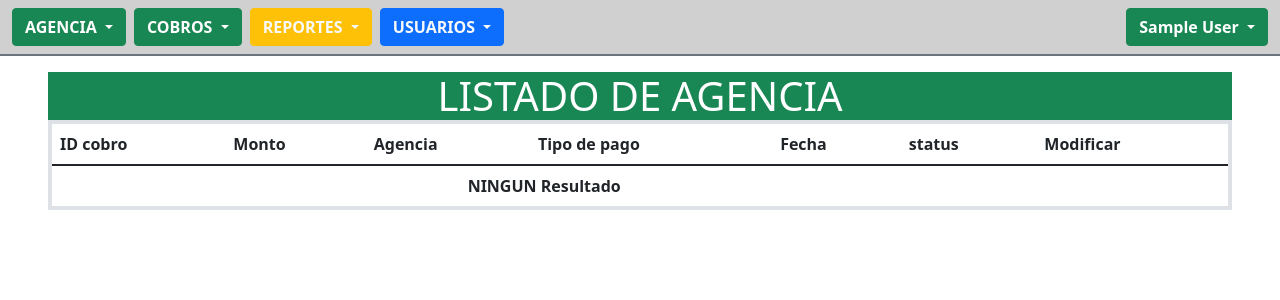
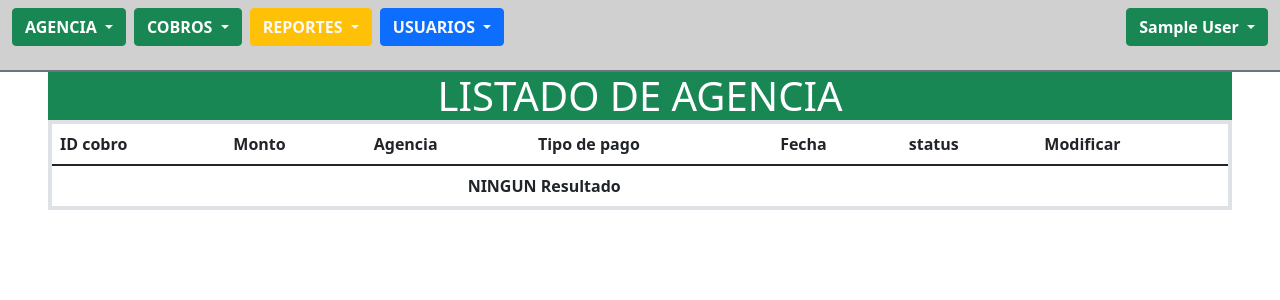
Before and after one commit to YevilRojas93/abm-morelli, a PHP site: template pages/listadocobros.views.php in a window 1280 px wide. Shown: the top 300 px of the page. Run offline with PHP 8.4, Linux system fonts and the light colour scheme; the template is opened without the code that fills it, so the values that code supplies are empty; the visitor is signed in with stand-in values (Sample User, id 1); some libraries are stand-ins or nearby versions.

Commit message:
nuevas reparaciones

```diff
--- a/pages/cargarcobros.views.php
+++ b/pages/cargarcobros.views.php
@@ -1,7 +1,7 @@
 		<?php if ($_SESSION['tipo'] == "administrador"){
 			header("location:/resumendia");
 		}?>
-		<section class="container border border-4 border-success  px-0 rounded-3 bg-light  pt-3" id="section-cargar-cobros">
+		<section class="container border border-4 border-success  px-0 rounded-3 bg-light" id="section-cargar-cobros">
 			<h1 class="bg-success text-center px-0">cargar cobros</h1>
 			<form class="px-5 pt-2" method="post" action="php/cargarcobros.php">
 			  	<div class="row justify-content-center">
--- a/pages/cobrospendientes.views.php
+++ b/pages/cobrospendientes.views.php
@@ -1,4 +1,4 @@
-	<section id="section-listado" class="container pt-3">
+	<section id="section-listado" class="container">
 		<h1 class="bg-success text-center px-0 mb-0">COBROS DEL DIA</h1>
 			<table class="table border border-4 ">
 			  <thead>
--- a/pages/listadoagencia.views.php
+++ b/pages/listadoagencia.views.php
@@ -1,4 +1,4 @@
-<section id="section-listado" class="container-fluid px-5 pt-3">
+<section id="section-listado" class="container-fluid px-5">
 		<?php if ($_SESSION["tipo"] == "administrador"): ?>
 			<h1 class="bg-success text-center px-0 mb-0">Listado de Agencia</h1>
 		<?php else: ?>
--- a/pages/listadocobros.views.php
+++ b/pages/listadocobros.views.php
@@ -1,4 +1,4 @@
-<section id="section-listado" class="container-fluid px-5 pt-3">
+<section id="section-listado" class="container-fluid px-5">
 		<h1 class="bg-success text-center px-0 mb-0">Listado de Agencia</h1>
 			<table class="table border border-4 ">
 		  <thead>
--- a/pages/listadousuarios.views.php
+++ b/pages/listadousuarios.views.php
@@ -9,7 +9,7 @@ if (isset($_GET["id"]) AND $_GET['id'] == "success_edit"):?>
 		});
 	</script>
 <?php endif; ?>
-<section id="section-listado" class="container-fluid px-5 pt-3">
+<section id="section-listado" class="container-fluid px-5">
 		<h1 class="bg-primary text-center px-0 mb-0">Listado de usuarios</h1>
 		<table class="table border border-4 border-primary">
 		  <thead>
--- a/template/header.php
+++ b/template/header.php
@@ -17,7 +17,7 @@
 </head>
 <body>
 	<!-- A grey horizontal navbar that becomes vertical on small screens -->
-<nav class="navbar navbar-expand-sm border-bottom border-2 border-secondary" style="background-color: #D0D0D0;">
+<nav class="navbar navbar-expand-sm border-bottom border-2 border-secondary pb-4" style="background-color: #D0D0D0;">
   <div class="container-fluid">
     <!-- Links -->
     <ul class="navbar-nav">
```
Also changed, not shown: 4 other files.
